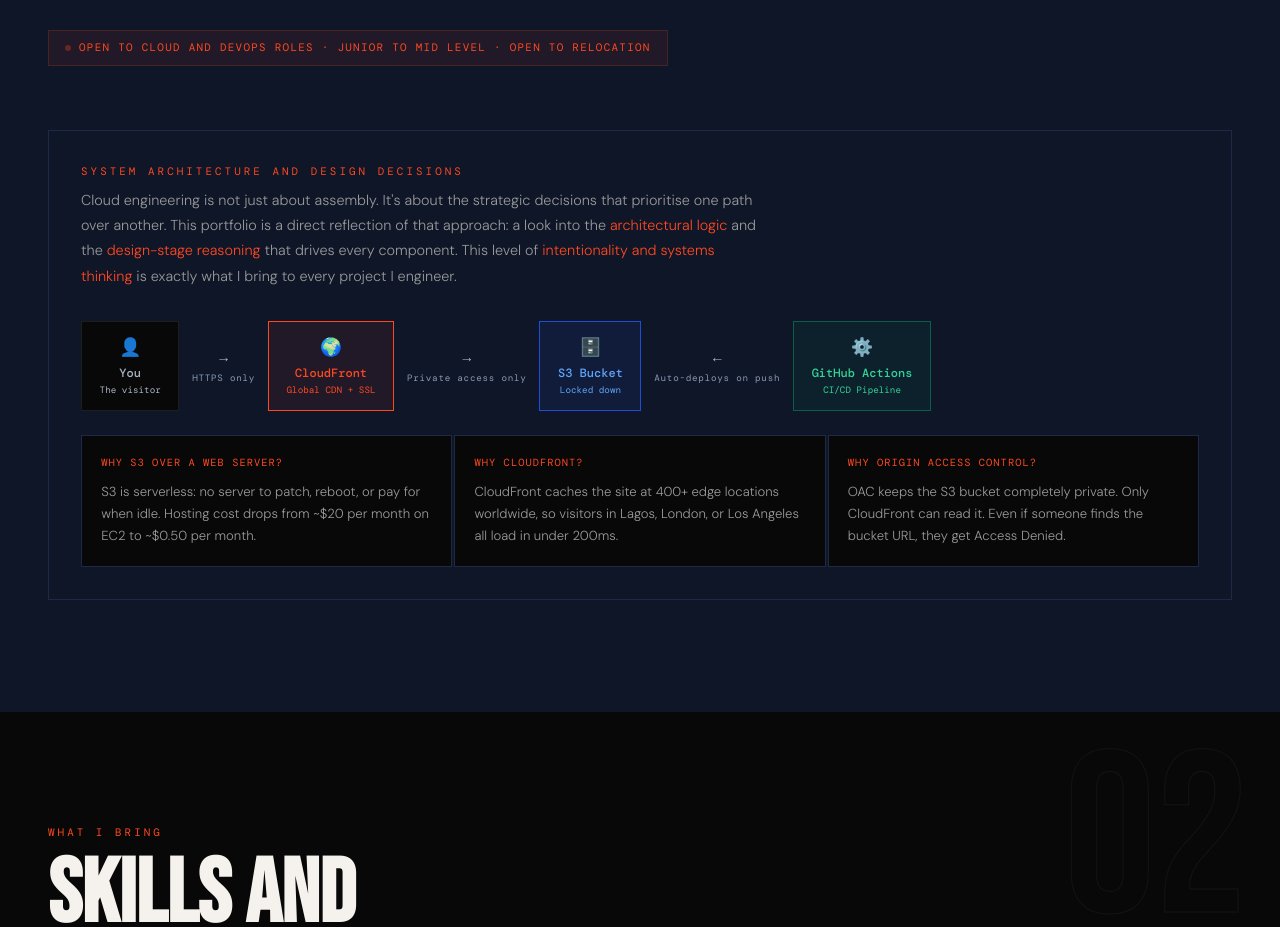
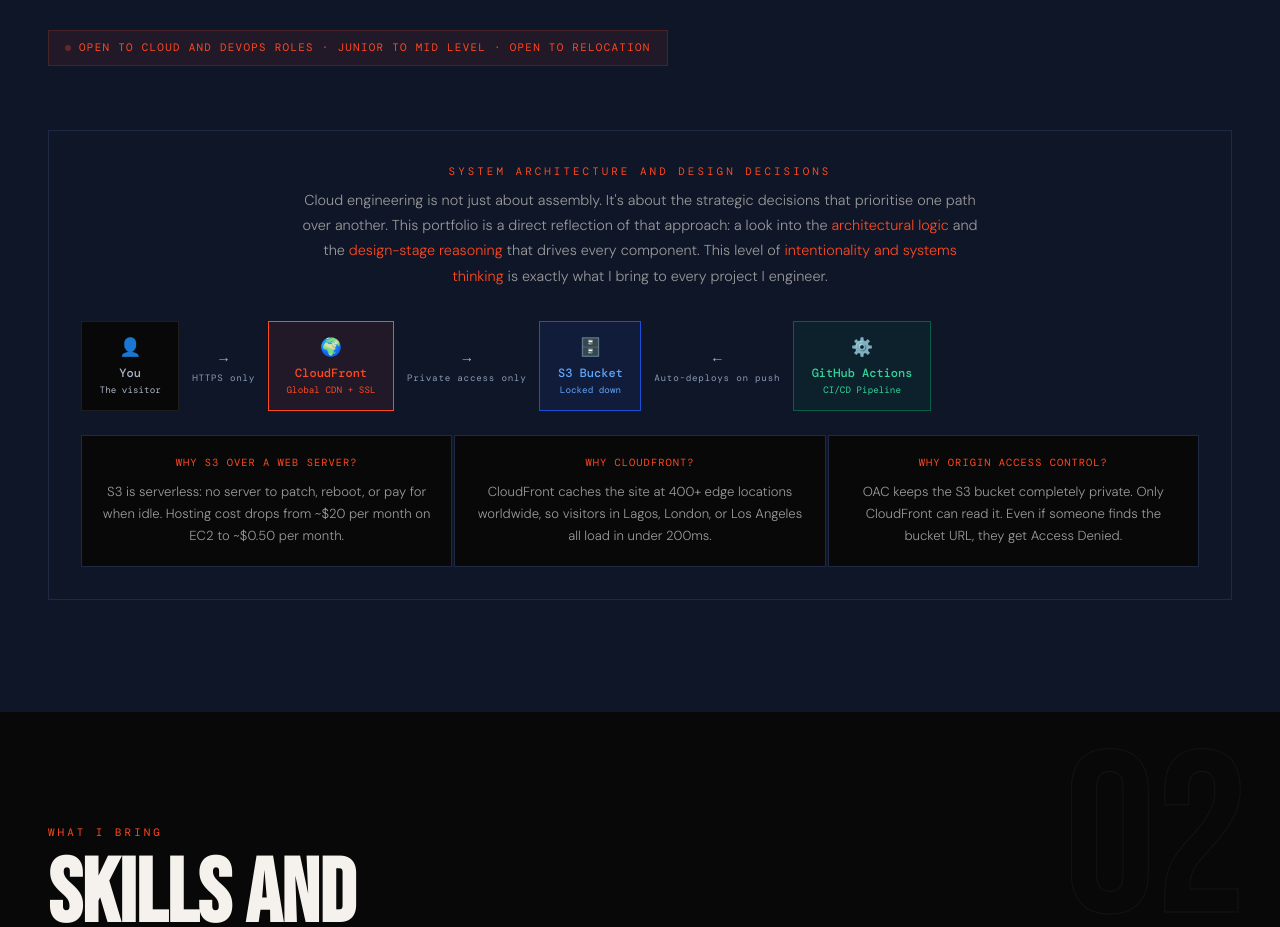
Before and after one commit to obooks29/portfolio, a React (Vite) app: page / in a window 1280 px wide. Shown: the part 1540-2467 px from the top of the page. Built offline with nearby package versions, Linux system fonts and the light colour scheme; a web font is replaced by a local one.

Commit message:
Fix: centre arch callout, revert button styles

```diff
--- a/src/index.css
+++ b/src/index.css
@@ -210,8 +210,8 @@ section { padding: 7rem 3rem; position: relative; transition: background 0.3s; }
 .stat-label { font-family: 'DM Mono', monospace; font-size: 0.65rem; color: var(--fg-muted); letter-spacing: 0.15em; text-transform: uppercase; margin-top: 0.3rem; }
 
 /* ARCH */
-.arch-callout { margin-top: 4rem; border: 1px solid var(--arch-border); background: var(--arch-bg); padding: 2rem; transition: background 0.3s, border-color 0.3s; }
-.arch-intro { font-size: 0.9rem; color: var(--fg-secondary); line-height: 1.75; margin-bottom: 2rem; max-width: 680px; font-weight: 300; }
+.arch-callout { margin-top: 4rem; border: 1px solid var(--arch-border); background: var(--arch-bg); padding: 2rem; transition: background 0.3s, border-color 0.3s; text-align: center; }
+.arch-intro { font-size: 0.9rem; color: var(--fg-secondary); line-height: 1.75; margin-bottom: 2rem; max-width: 680px; font-weight: 300; margin-left: auto; margin-right: auto; }
 .arch-intro em { color: var(--orange); font-style: normal; }
 .arch-diagram { display: flex; align-items: center; gap: 0.8rem; flex-wrap: wrap; margin-bottom: 1.2rem; }
 .arch-node { font-family: 'DM Mono', monospace; font-size: 0.72rem; text-align: center; padding: 0.75rem 1.1rem; border: 1px solid; line-height: 1.5; display: flex; flex-direction: column; align-items: center; gap: 2px; }
```
